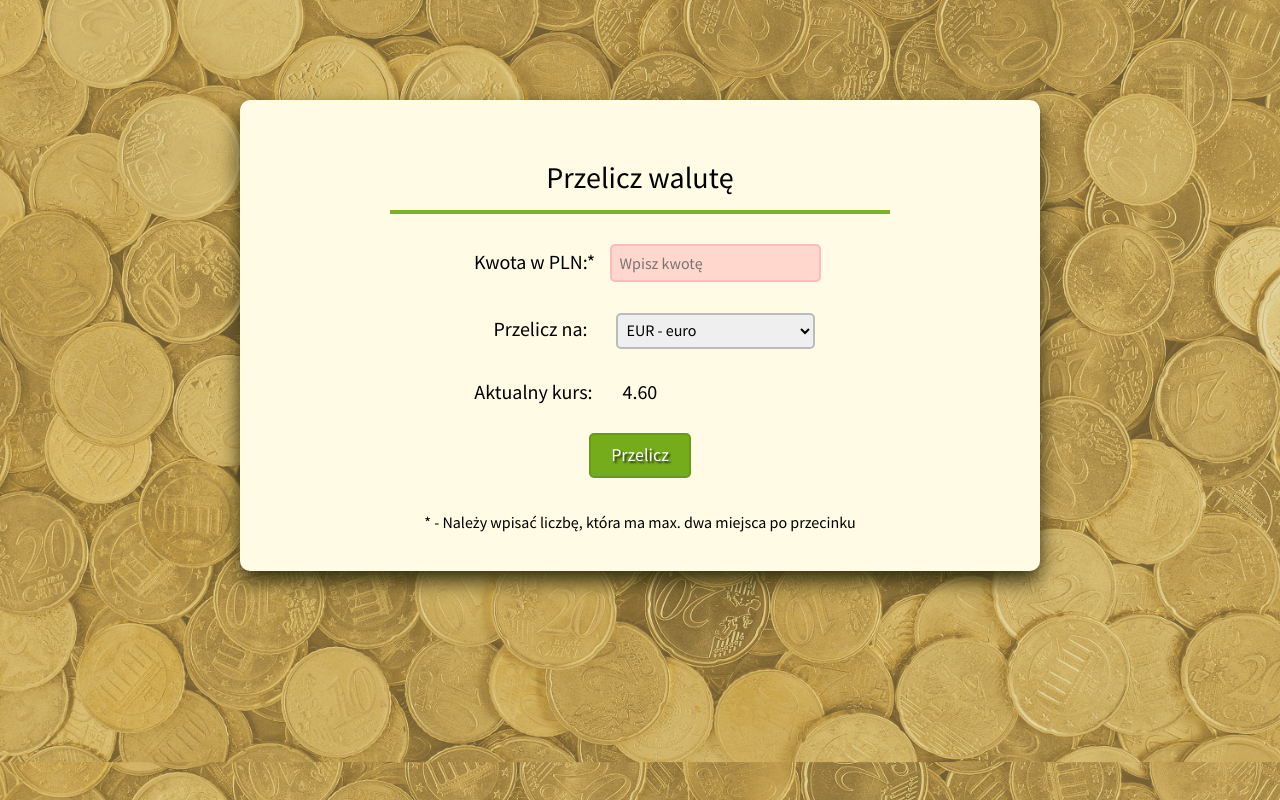
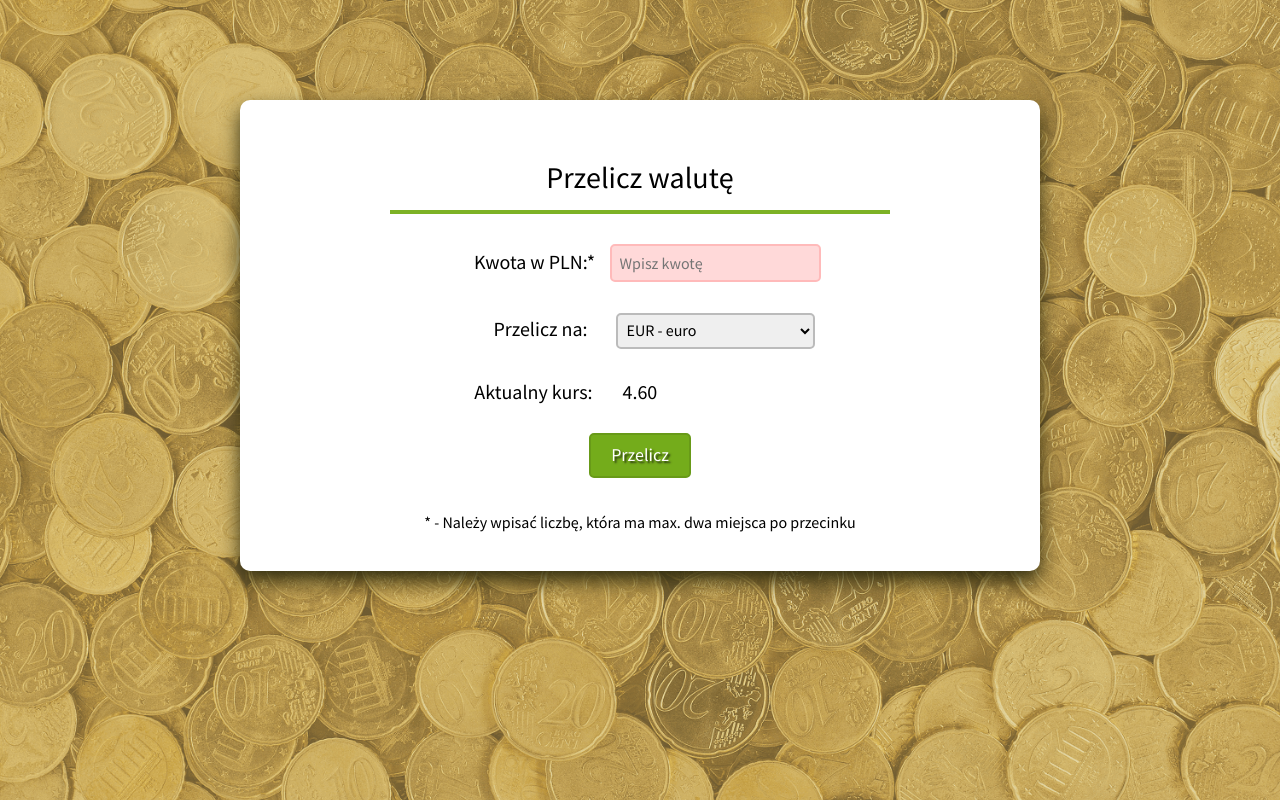
Before and after one commit to olachrzan/currency_converter_react, a React (Create React App) app: page / in a window 1280 px wide. Built offline with nearby package versions, Linux system fonts and the light colour scheme.

Commit message:
Change bg-color and bg-image position

```diff
--- a/src/Container/style.css
+++ b/src/Container/style.css
@@ -1,5 +1,5 @@
 .container {
-   background-color: rgb(255, 251, 228);
+   background-color: #fff;
    max-width: 800px;
    margin: 100px auto;
    padding: 20px;
--- a/src/index.css
+++ b/src/index.css
@@ -9,8 +9,7 @@ html {
 body {
   padding: 0 5%;
   font-family: 'Source Sans Pro', sans-serif;
-  background-color: #fefff0;
+  background-color: #ddd;
   background-image: url(bg-image.png);
   background-size: cover;
-  background-position: center;
 }
```
